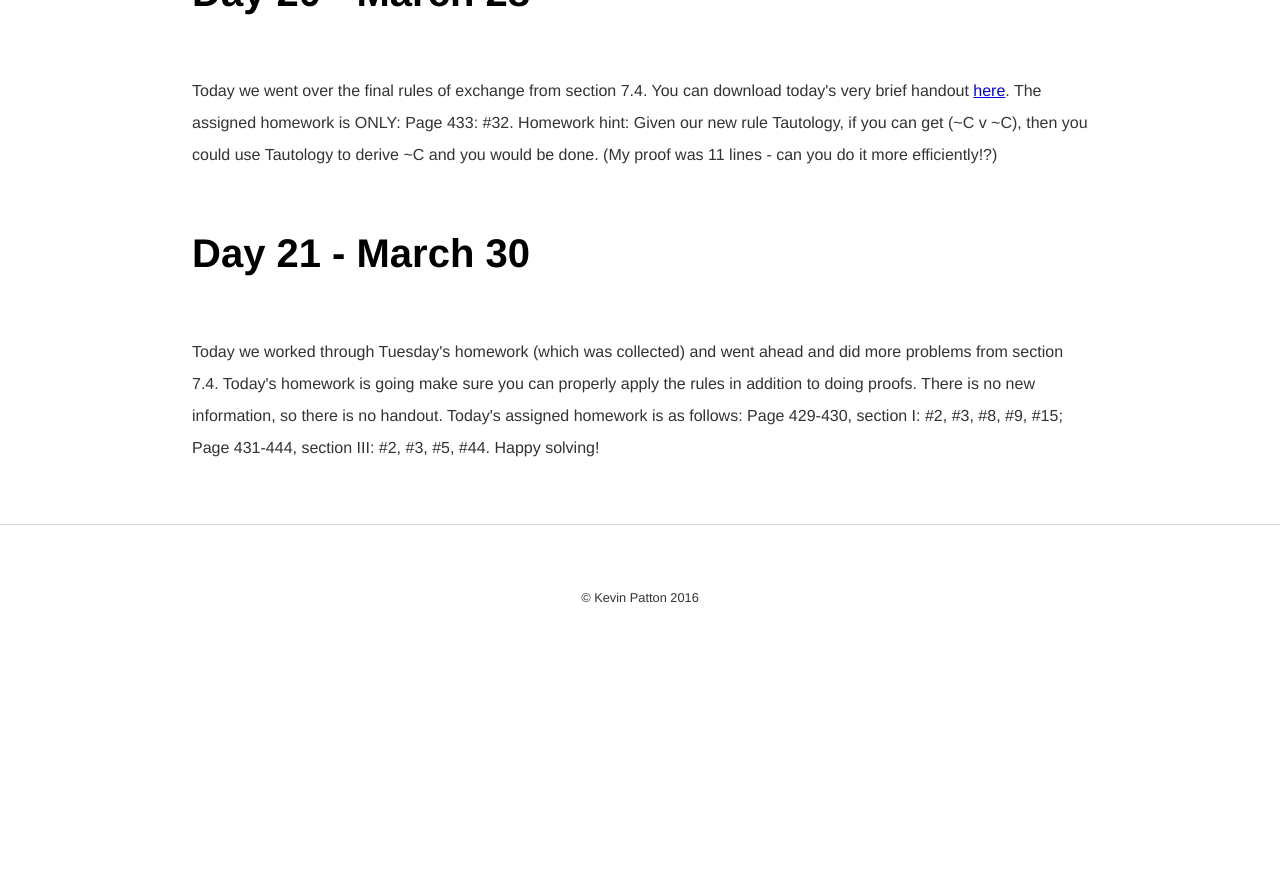
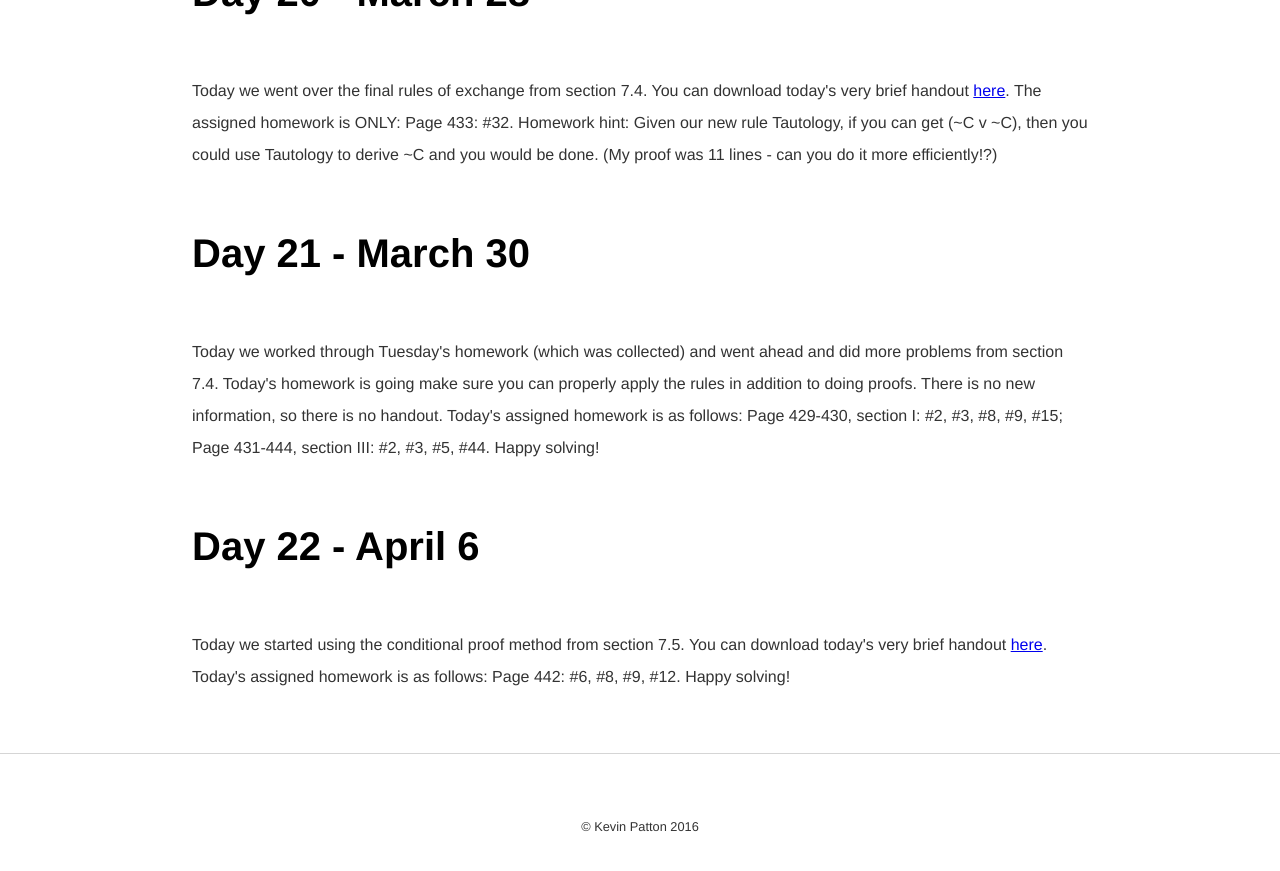
Before and after one commit to kevinjpatton/kevinjpatton.github.io, a Jekyll site: the page built from teaching/phil_110/index.html, in a window 1280 px wide and 900 px high, scrolled down 5764 px. Shown: the top 871 px of the window. Built offline with Jekyll 4.4.1, drawn with Linux system fonts in a browser that asks for light colours; Markdown is read by kramdown in place of the engine named in the settings; before the commit the page ends 6435 px from its top, so only the background shows below that.

Commit message:
Update index.html

```diff
--- a/teaching/phil_110/index.html
+++ b/teaching/phil_110/index.html
@@ -48,3 +48,5 @@ title: Philosophy 110 - Kevin Patton
 <p>Today we went over the final rules of exchange from section 7.4.  You can download today's very brief handout <a href=/teaching/phil_110/Day20-Section7.4.pdf target="_blank">here</a>.  The assigned homework is ONLY: Page 433: #32.  Homework hint: Given our new rule Tautology, if you can get (~C v ~C), then you could use Tautology to derive ~C and you would be done.  (My proof was 11 lines - can you do it more efficiently!?)
  <h1>Day 21 - March 30</h1>
 <p>Today we worked through Tuesday's homework (which was collected) and went ahead and did more problems from section 7.4.  Today's homework is going make sure you can properly apply the rules in addition to doing proofs. There is no new information, so there is no handout.  Today's assigned homework is as follows: Page 429-430, section I: #2, #3, #8, #9, #15; Page 431-444, section III: #2, #3, #5, #44.  Happy solving!
+<h1>Day 22 - April 6</h1>
+<p>Today we started using the conditional proof method from section 7.5.  You can download today's very brief handout <a href=/teaching/phil_110/Day22-Section7.5.pdf target="_blank">here</a>.  Today's assigned homework is as follows: Page 442: #6, #8, #9, #12.  Happy solving!
```
